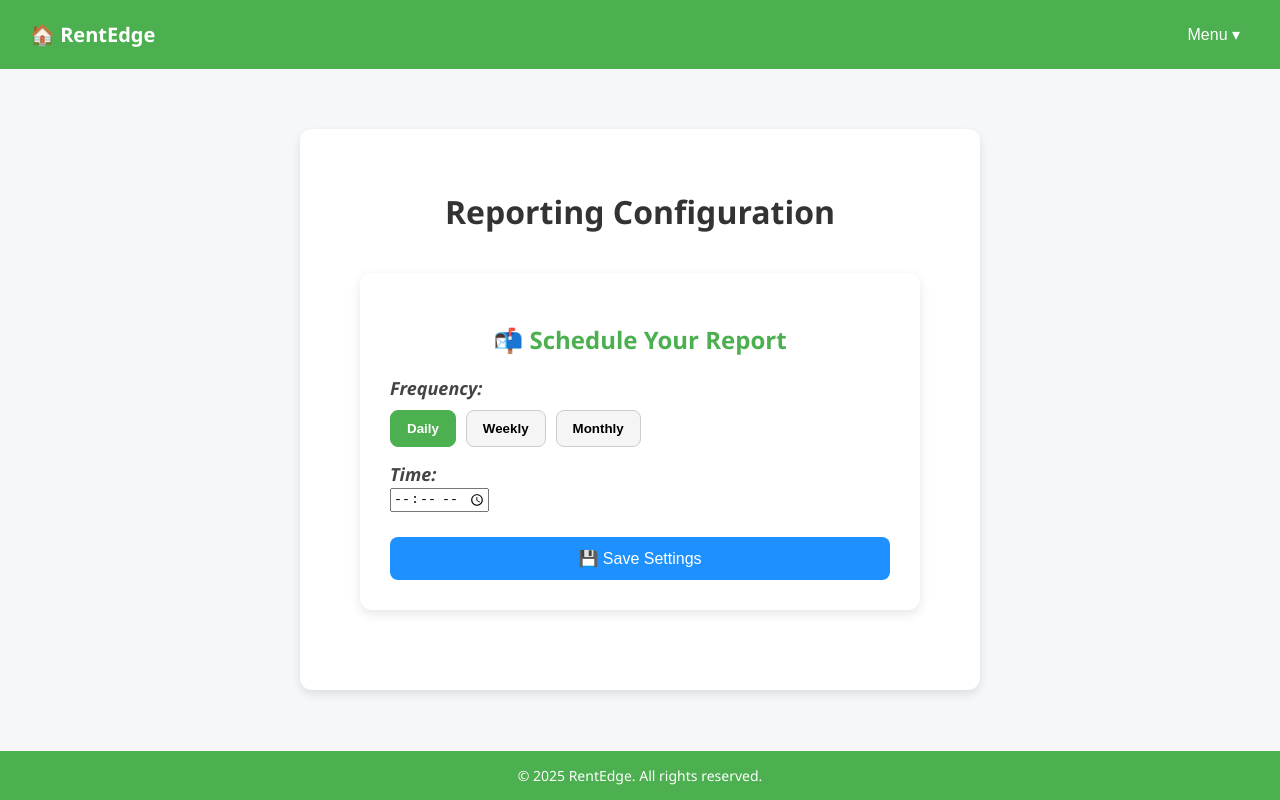
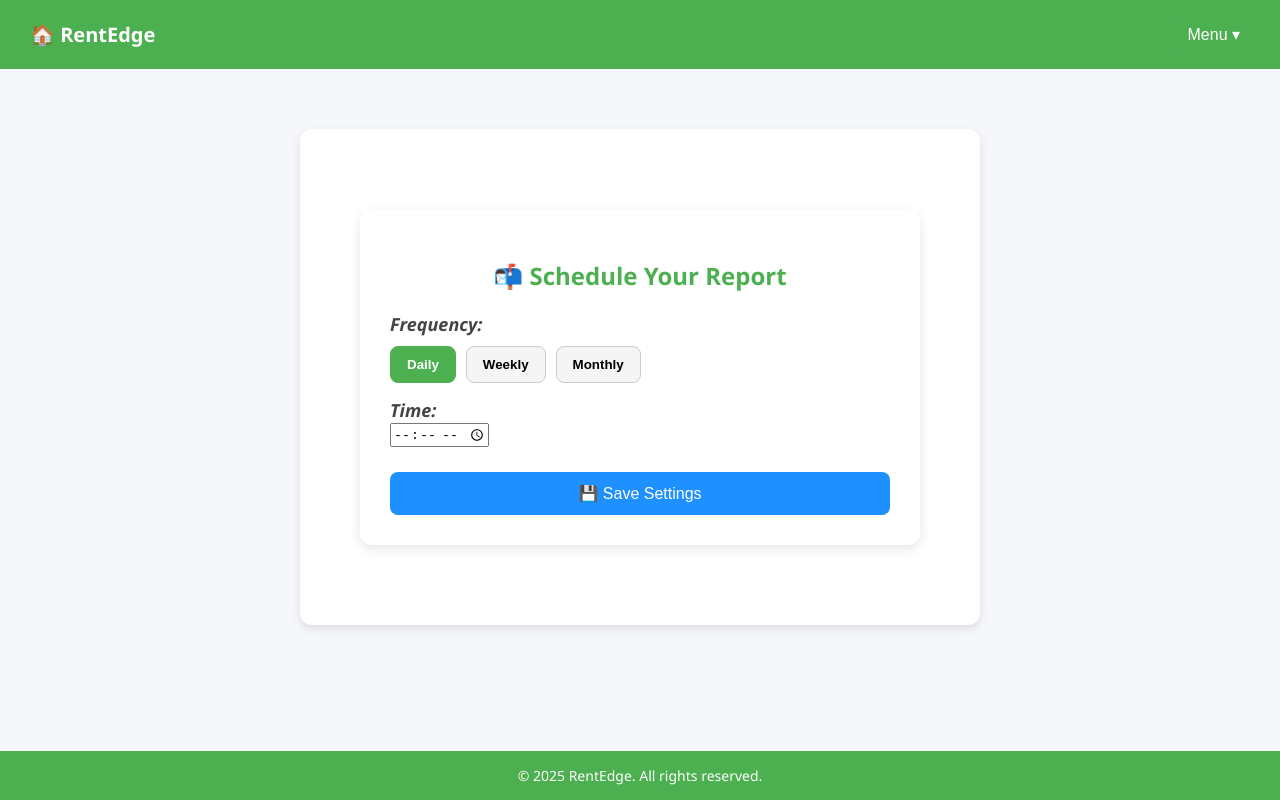
Before and after one commit to john5049/RentEdge, a website: page public/settings.html in a window 1280 px wide. Drawn offline with Linux system fonts and the light colour scheme.

Commit message:
Save this sucker.

```diff
--- a/public/settings.html
+++ b/public/settings.html
@@ -247,9 +247,6 @@ label {
 
     <div class="content">
       <div class="dashboard-container">
-        <!-- Your settings content goes here (like h1, select, etc.) -->
-        <!-- You had some content but not included in this snippet -->
-         <h1>Reporting Configuration</h1>
          <div class="report-card">
   <h2>📬 Schedule Your Report</h2>
 
```
